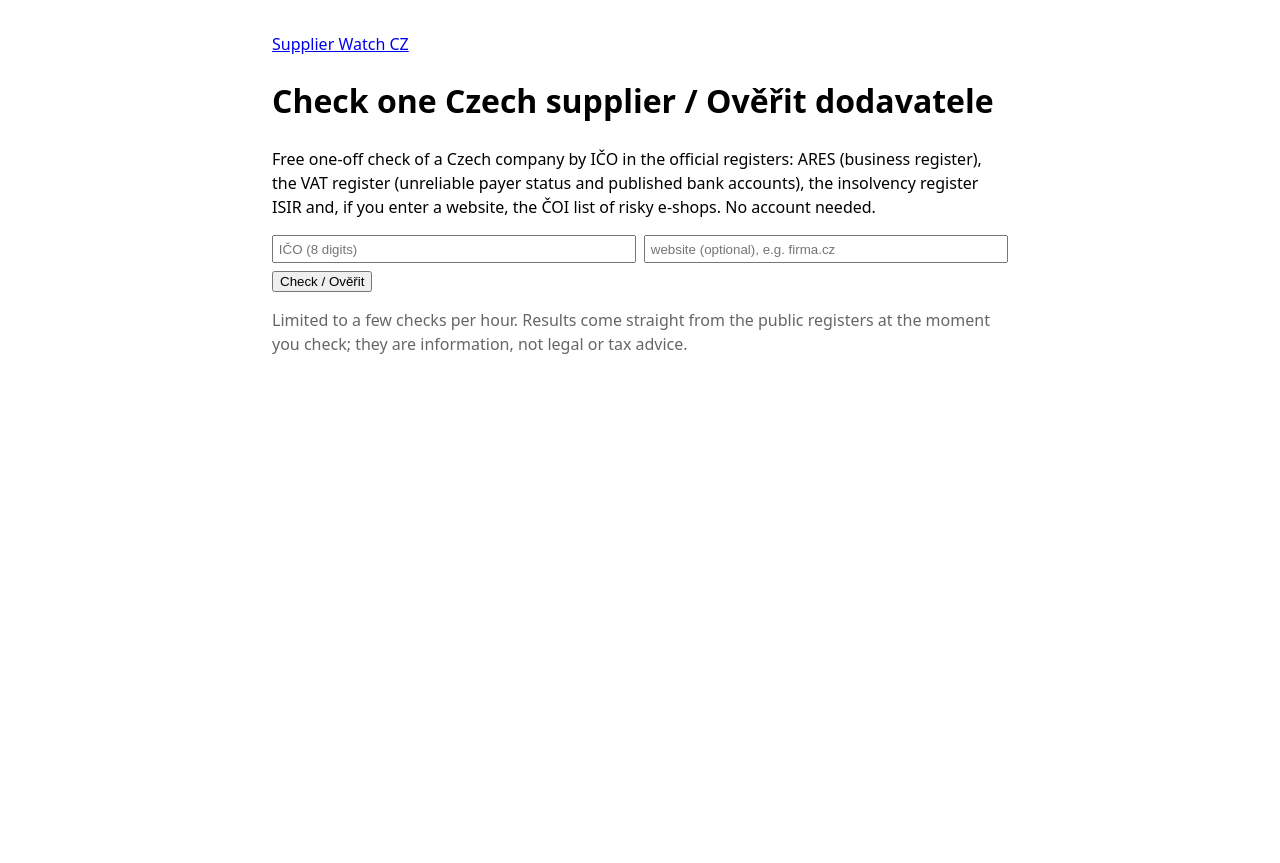
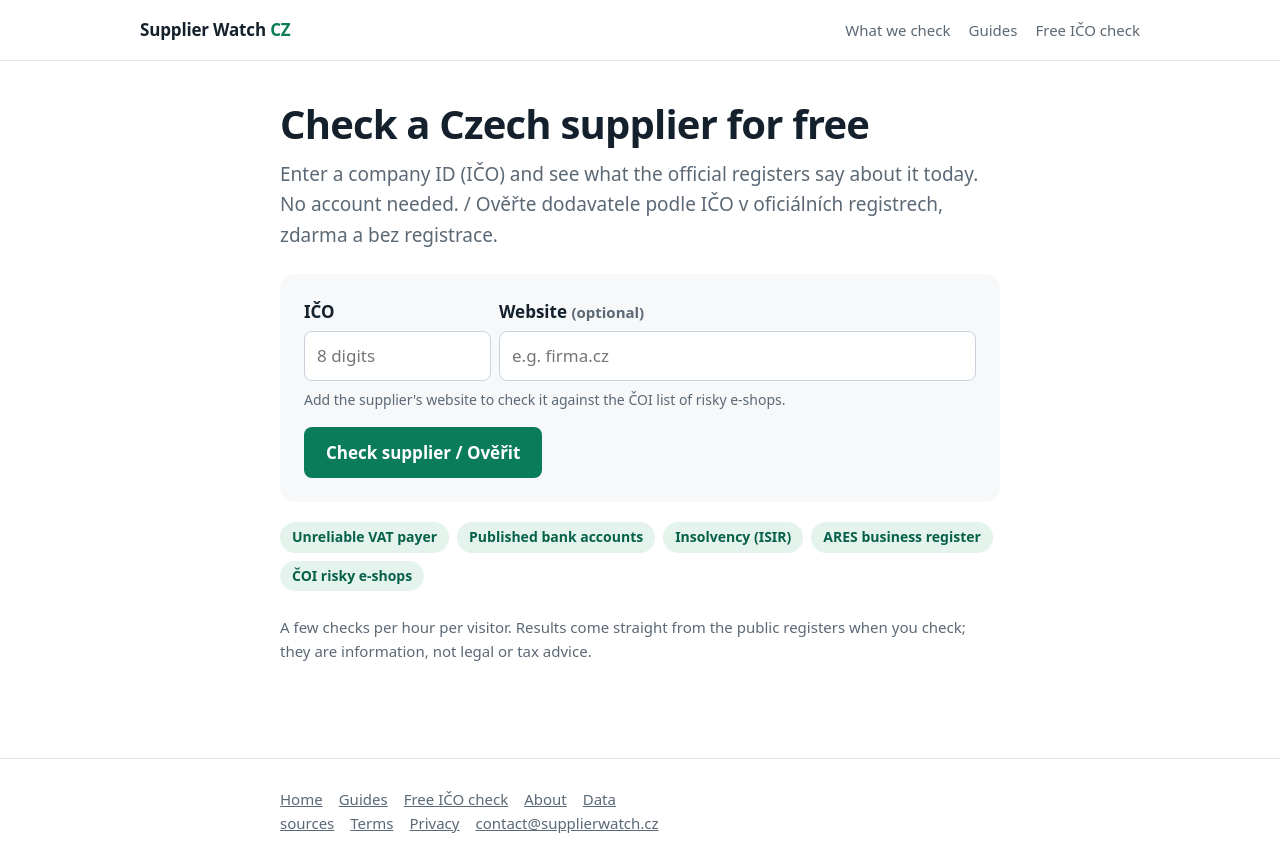
Before and after one commit to silverbucket/swcz, a website: page site/check.html in a window 1280 px wide. Before the commit the page ends 800 px from the top, so only its background shows below. Drawn offline with Linux system fonts and the light colour scheme.

Commit message:
Free check and app pages: same look as the rest of the site

```diff
--- a/site/check.html
+++ b/site/check.html
@@ -1,6 +1,34 @@
-<!doctype html><html lang="en"><head><meta charset="utf-8"><meta name="description" content="Free check of a Czech company by IČO: unreliable VAT payer status, published bank accounts, insolvency (ISIR), ARES and the ČOI risky e-shop list. No account needed."><link rel="canonical" href="https://supplierwatch.cz/check.html"><meta name="viewport" content="width=device-width,initial-scale=1"><title>Check a Czech supplier by IČO - Supplier Watch CZ</title><style>body{font:16px/1.5 system-ui,sans-serif;max-width:46rem;margin:2rem auto;padding:0 1rem}textarea{width:100%}.sw-row{display:flex;gap:.5rem;margin:.3rem 0}.sw-row input{flex:1;padding:.3rem}.sw-bad{border-color:#c00!important;background:#fff4f4}.sw-err{color:#c00;font-size:.9em}.muted{color:#666}.sw-row input{min-width:0}.cta{display:inline-block;padding:.4rem .9rem;background:#0b5;color:#fff;border-radius:4px;text-decoration:none;margin:.2rem}table.t{border-collapse:collapse;width:100%;font-size:.92em}table.t td,table.t th{border-bottom:1px solid #ddd;padding:.3rem .4rem;text-align:left;vertical-align:top}.box{background:#f6f8fa;border-radius:8px;padding:.6rem 1rem;margin:1rem 0}code{background:#f1f3f5;padding:.1rem .3rem;border-radius:3px;word-break:break-all}</style></head><body><p><a href="/">Supplier Watch CZ</a></p><h1>Check one Czech supplier / Ověřit dodavatele</h1>
-<p>Free one-off check of a Czech company by IČO in the official registers: ARES (business register), the VAT register (unreliable payer status and published bank accounts), the insolvency register ISIR and, if you enter a website, the ČOI list of risky e-shops. No account needed.</p>
+<!doctype html><html lang="en"><head><meta charset="utf-8"><meta name="description" content="Free check of a Czech company by IČO: unreliable VAT payer status, published bank accounts, insolvency (ISIR), ARES and the ČOI risky e-shop list. No account needed."><link rel="canonical" href="https://supplierwatch.cz/check.html"><meta name="viewport" content="width=device-width,initial-scale=1"><title>Check a Czech supplier by IČO - Supplier Watch CZ</title><style>:root{--ink:#14202b;--muted:#5b6875;--line:#e3e8ee;--bg:#f6f8fa;--brand:#0a7c5a;--brand-d:#07614a;--warn:#b4441f}
+*{box-sizing:border-box}body{margin:0;font:17px/1.6 system-ui,-apple-system,"Segoe UI",Roboto,sans-serif;color:var(--ink);background:#fff}
+a{color:var(--brand)}.wrap{max-width:760px;margin:0 auto;padding:0 20px}
+header.top{border-bottom:1px solid var(--line)}header.top .wrap{display:flex;justify-content:space-between;align-items:center;height:60px;max-width:1040px}
+.logo{font-weight:700;color:var(--ink);text-decoration:none;letter-spacing:-.01em}.logo span{color:var(--brand)}.top nav a{color:var(--muted);text-decoration:none;margin-left:18px;font-size:15px}
+main.wrap{padding-bottom:24px}h1{font-size:clamp(28px,4vw,40px);line-height:1.15;letter-spacing:-.02em;margin:40px 0 12px}h2{margin:36px 0 10px;font-size:24px;letter-spacing:-.01em}
+.lead{font-size:19px;color:var(--muted);margin:0 0 24px}.muted{color:var(--muted);font-size:15px}
+.cta,button{display:inline-block;background:var(--brand);color:#fff;text-decoration:none;font:inherit;font-weight:600;padding:12px 22px;border-radius:8px;border:0;cursor:pointer}
+.cta{margin:0 10px 6px 0}.cta:hover,button:hover{background:var(--brand-d)}button.sw-add,button.sw-del,button.sw-parse,.sw-paste button{background:#fff;color:var(--brand);border:1.5px solid var(--brand);padding:8px 14px;font-weight:600}
+input,textarea,select{font:inherit;padding:10px 12px;border:1px solid #c9d2dc;border-radius:8px;background:#fff;max-width:100%}textarea{width:100%;min-height:120px}
+input:focus,textarea:focus{outline:2px solid var(--brand);outline-offset:1px}
+.sw-row{display:flex;gap:8px;margin:0 0 8px}.sw-row input{flex:1 1 0;min-width:0}.sw-row input[name=ico]{flex:0 0 11em}.sw-del{flex:none}
+.sw-bad{border-color:#c00!important;background:#fff4f4!important}.sw-err{color:var(--warn);font-size:15px}
+.panel{background:var(--bg);border-radius:14px;padding:24px;margin:0 0 20px}.panel label{display:block;font-weight:600;margin:0 0 6px}.panel .hint{color:var(--muted);font-size:14px;margin:6px 0 16px}
+.box{background:var(--bg);border-radius:12px;padding:18px 22px;margin:24px 0}
+.verdict{border-radius:12px;padding:16px 20px;margin:8px 0 24px;font-size:18px}.verdict.ok{background:#e4f3ec;color:var(--brand-d)}.verdict.bad{background:#fbeae4;color:var(--warn)}.verdict ul{margin:6px 0 0;padding-left:20px}
+.chips{display:flex;flex-wrap:wrap;gap:8px;padding:0;margin:0 0 24px;list-style:none}.chips li{background:#e4f3ec;color:var(--brand-d);border-radius:999px;padding:4px 12px;font-size:14px;font-weight:600}
+table{border-collapse:collapse;width:100%;font-size:16px}td,th{border-bottom:1px solid var(--line);padding:10px 8px;text-align:left;vertical-align:top}th{color:var(--muted);font-weight:600;width:38%}
+code{background:#f1f3f5;padding:1px 4px;border-radius:3px;word-break:break-all}
+footer{border-top:1px solid var(--line);margin-top:56px;padding:28px 0;color:var(--muted);font-size:15px}footer a{color:var(--muted);margin-right:16px}
+@media (max-width:760px){.top nav{display:none}.sw-row{flex-wrap:wrap}.sw-row input[name=ico]{flex:1 1 100%}}</style></head><body>
+<header class="top"><div class="wrap"><a class="logo" href="/">Supplier Watch <span>CZ</span></a><nav><a href="/#checks">What we check</a><a href="/guides/">Guides</a><a href="/check.html">Free IČO check</a></nav></div></header>
+<main class="wrap"><h1>Check a Czech supplier for free</h1>
+<p class="lead">Enter a company ID (IČO) and see what the official registers say about it today. No account needed. / Ověřte dodavatele podle IČO v oficiálních registrech, zdarma a bez registrace.</p>
 
-<form method="post" action="/manage-link?freecheck=1"><div class="sw-row"><input name="ico" inputmode="numeric" maxlength="10" required placeholder="IČO (8 digits)" aria-label="IČO" value=""><input name="web" placeholder="website (optional), e.g. firma.cz" aria-label="Website (optional)" value=""></div>
-<p style="display:none"><label>Fax <input name="fax" tabindex="-1" autocomplete="off"></label></p><button>Check / Ověřit</button></form>
-<p class="muted">Limited to a few checks per hour. Results come straight from the public registers at the moment you check; they are information, not legal or tax advice.</p><script src="/analytics.js" defer></script></body></html>
+<form class="panel" method="post" action="/manage-link?freecheck=1">
+<div class="sw-row"><div style="flex:0 0 11em"><label for="ico">IČO</label><input id="ico" name="ico" inputmode="numeric" maxlength="10" required placeholder="8 digits" value="" style="width:100%"></div>
+<div style="flex:1 1 0;min-width:0"><label for="web">Website <span class="muted">(optional)</span></label><input id="web" name="web" placeholder="e.g. firma.cz" value="" style="width:100%"></div></div>
+<p class="hint">Add the supplier's website to check it against the ČOI list of risky e-shops.</p>
+<p style="display:none"><label>Fax <input name="fax" tabindex="-1" autocomplete="off"></label></p><button>Check supplier / Ověřit</button></form>
+<ul class="chips"><li>Unreliable VAT payer</li><li>Published bank accounts</li><li>Insolvency (ISIR)</li><li>ARES business register</li><li>ČOI risky e-shops</li></ul>
+<p class="muted">A few checks per hour per visitor. Results come straight from the public registers when you check; they are information, not legal or tax advice.</p></main>
+<footer><div class="wrap"><a href="/">Home</a><a href="/guides/">Guides</a><a href="/check.html">Free IČO check</a><a href="/about.html">About</a><a href="/sources.html">Data sources</a><a href="/terms.html">Terms</a><a href="/privacy.html">Privacy</a><a href="mailto:contact@supplierwatch.cz">contact@supplierwatch.cz</a></div></footer>
+<script src="/analytics.js" defer></script></body></html>
```
Also changed, not shown: src/freecheck.js (+13 -9 lines), src/server.js (+27 -1 lines).
